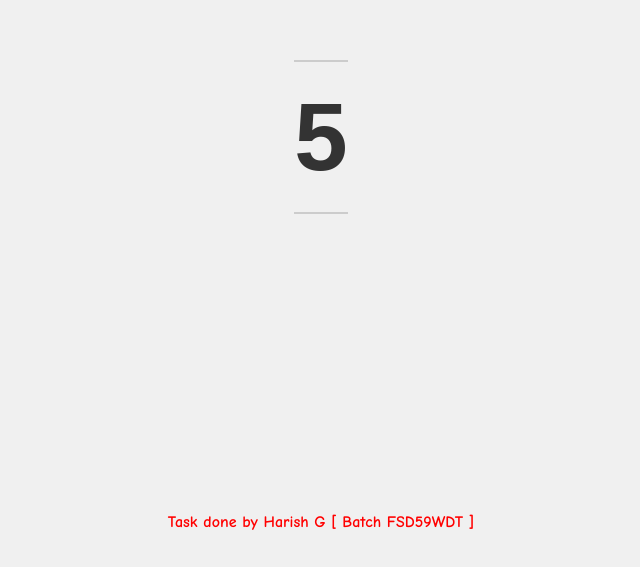
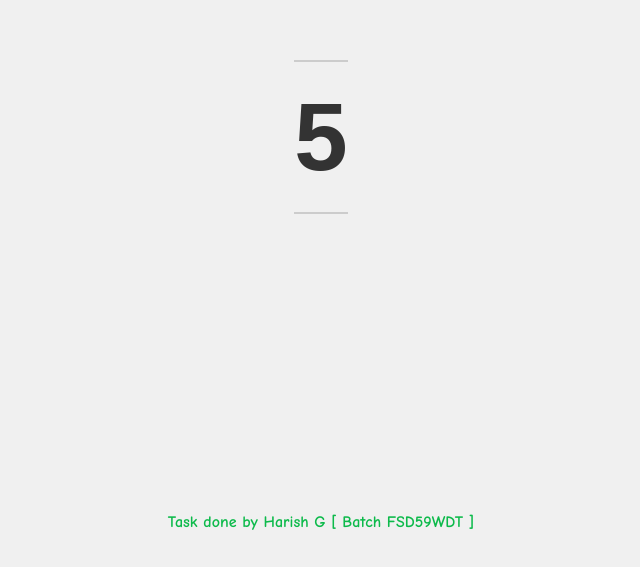
Before and after one commit to itsharishg/callback-hell-task, a plain HTML site: page index.html in a window 1280 px wide. Shown: the part 231-798 px from the top of the page, without its empty margins (319-959 px from the left). Drawn offline with Linux system fonts and the light colour scheme.

Commit message:
updated css

```diff
--- a/style.css
+++ b/style.css
@@ -37,7 +37,7 @@ body {
 }
 
 .name {
-  color: red;
+  color: #0dba4b;
   text-align: center;
   font-weight: bold;
   font-family: "Comic Sans MS";
```
